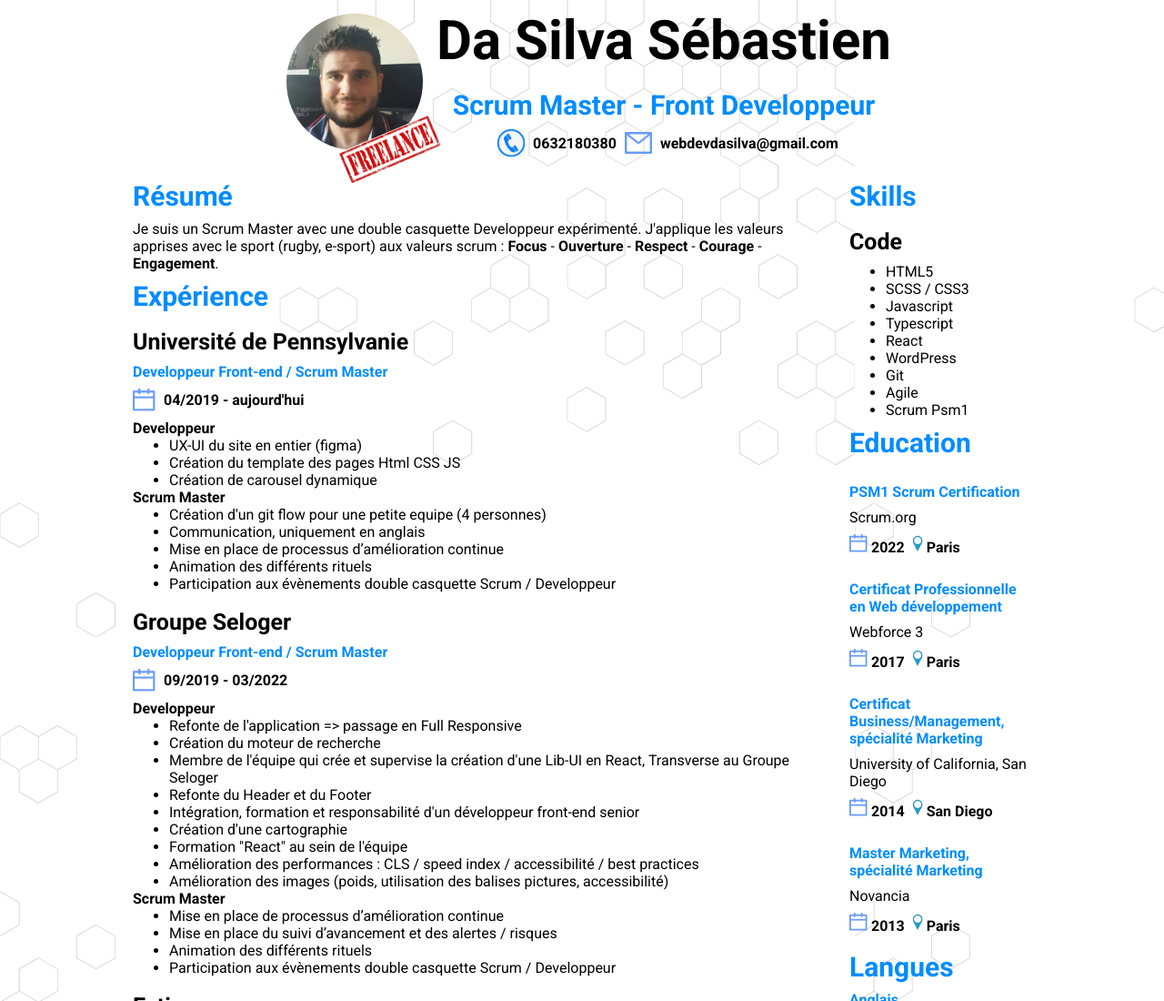
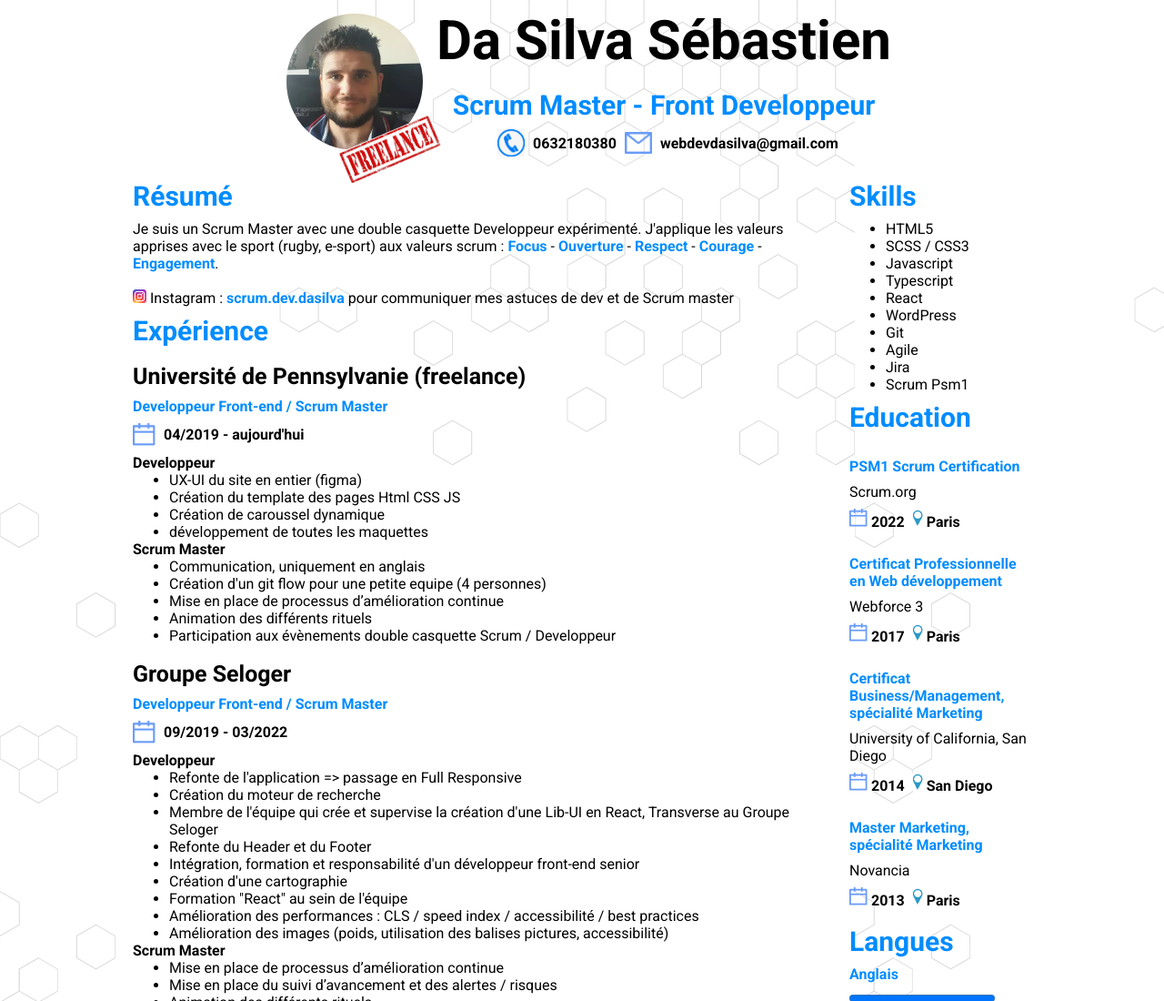
Before and after one commit to kuma-lab/Cv, a plain HTML site: page index.html in a window 1280 px wide. Shown: the top 1100 px of the page at 91% size. Drawn offline with Linux system fonts and the light colour scheme.

Commit message:
maj cv 08-22

```diff
--- a/index.html
+++ b/index.html
@@ -28,25 +28,27 @@
     <section class="gauche">
         <article >
             <h2>Résumé</h2>
-            <p>Je suis un Scrum Master avec une double casquette Developpeur expérimenté.   J'applique les valeurs apprises avec le sport (rugby, e-sport) aux valeurs scrum : <span class="bold">Focus</span> - <span class="bold">Ouverture</span> - <span class="bold">Respect</span> - <span class="bold">Courage</span> - <span class="bold">Engagement</span>.</p>
-
+            <p>Je suis un Scrum Master avec une double casquette Developpeur expérimenté.   J'applique les valeurs apprises avec le sport (rugby, e-sport) aux valeurs scrum : <span class="bold1">Focus</span> - <span class="bold1">Ouverture</span> - <span class="bold1">Respect</span> - <span class="bold1">Courage</span> - <span class="bold1">Engagement</span>.</p>
+            <br>
+            <p><img src="img/insta.png" alt="insta logo" style="width: 15px; height:auto"> Instagram : <span class="bold1"> scrum.dev.dasilva </span> pour communiquer mes astuces de dev et de Scrum master</p>
         </article>
         <article >
             <h2>Expérience</h2>
             <div class="Xpcontainer">
-                <h3>Université de Pennsylvanie</h3>
+                <h3>Université de Pennsylvanie (freelance)</h3>
                 <h4>Developpeur Front-end / Scrum Master</h4>
                 <p class="calendar bold"><img src="img/calendar.png" alt="calendar"> 04/2019 - aujourd'hui</p>
                 <b>Developpeur</b>
                 <ul>
                     <li>UX-UI du site en entier (figma)</li>
                     <li>Création du template des pages Html CSS JS</li>
-                    <li>Création de carousel dynamique</li>
+                    <li>Création de caroussel dynamique</li>
+                    <li>développement de toutes les maquettes</li>
                 </ul>
                 <b>Scrum Master</b>
                 <ul>
+                    <li>Communication, uniquement en anglais</li>
                     <li>Création d'un git flow pour une petite equipe (4 personnes)</li>
-                    <li>Communication, uniquement en anglais</li>
                     <li>Mise en place de processus d’amélioration continue </li>
                     <li>Animation des différents rituels</li>
                     <li>Participation aux évènements double casquette Scrum / Developpeur</li>
@@ -158,7 +160,6 @@
     <sectiuon class="droite">
         <article >
             <h2>Skills</h2>
-            <h3>Code</h3>
             <ul>
                 <li class="pulse">HTML5</li>
                 <li class="pulse">SCSS / CSS3</li>
@@ -168,6 +169,7 @@
                 <li class="pulse">WordPress</li>
                 <li class="pulse">Git</li>
                 <li class="pulse">Agile</li>
+                <li class="pulse">Jira</li>
                 <li class="pulse">Scrum Psm1</li>
             </ul>
         </article>
--- a/style.css
+++ b/style.css
@@ -13,6 +13,12 @@
 .bold{
     font-weight: bold;
 }
+
+.bold1{
+    font-weight: bold;
+    color: #008cff;
+}
+
 
 body{
     background-image: url("img/fond.png");
```
Also changed, not shown: CV.png (added), img/insta.png (added), img/tete.png (added), tete.png (added), 1 other file.
